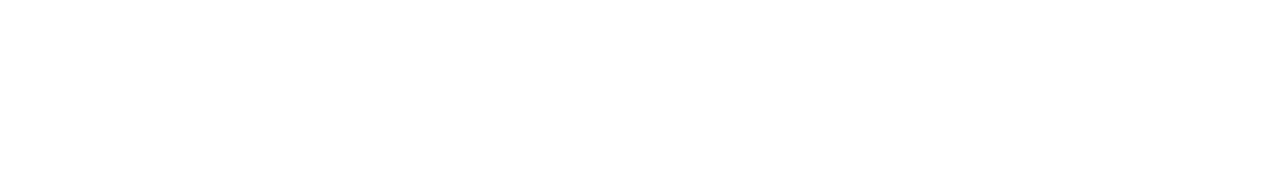
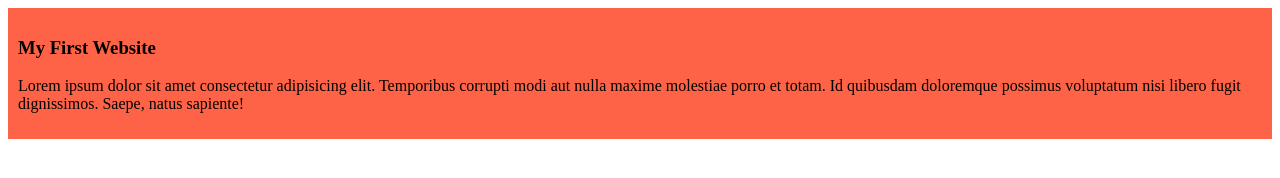
Before and after one commit to FarhanIshtiaqSoumik/my-simple-website, a plain HTML site: page index.html in a window 1280 px wide. Drawn offline with Linux system fonts and the light colour scheme.

Commit message:
added the first blog

```diff
--- a/index.html
+++ b/index.html
@@ -4,8 +4,12 @@
     <meta charset="UTF-8">
     <meta name="viewport" content="width=device-width, initial-scale=1.0">
     <title>My Simple Website</title>
+    <link rel="stylesheet" href="styles/blog.css">
 </head>
 <body>
-
+    <div>
+        <h3>My First Website</h3>
+        <p>Lorem ipsum dolor sit amet consectetur adipisicing elit. Temporibus corrupti modi aut nulla maxime molestiae porro et totam. Id quibusdam doloremque possimus voluptatum nisi libero fugit dignissimos. Saepe, natus sapiente!</p>
+    </div>
 </body>
 </html>
--- /dev/null
+++ b/styles/blog.css
@@ -0,0 +1,4 @@
+div{
+    background-color: tomato;
+    padding: 10px;
+}
```
